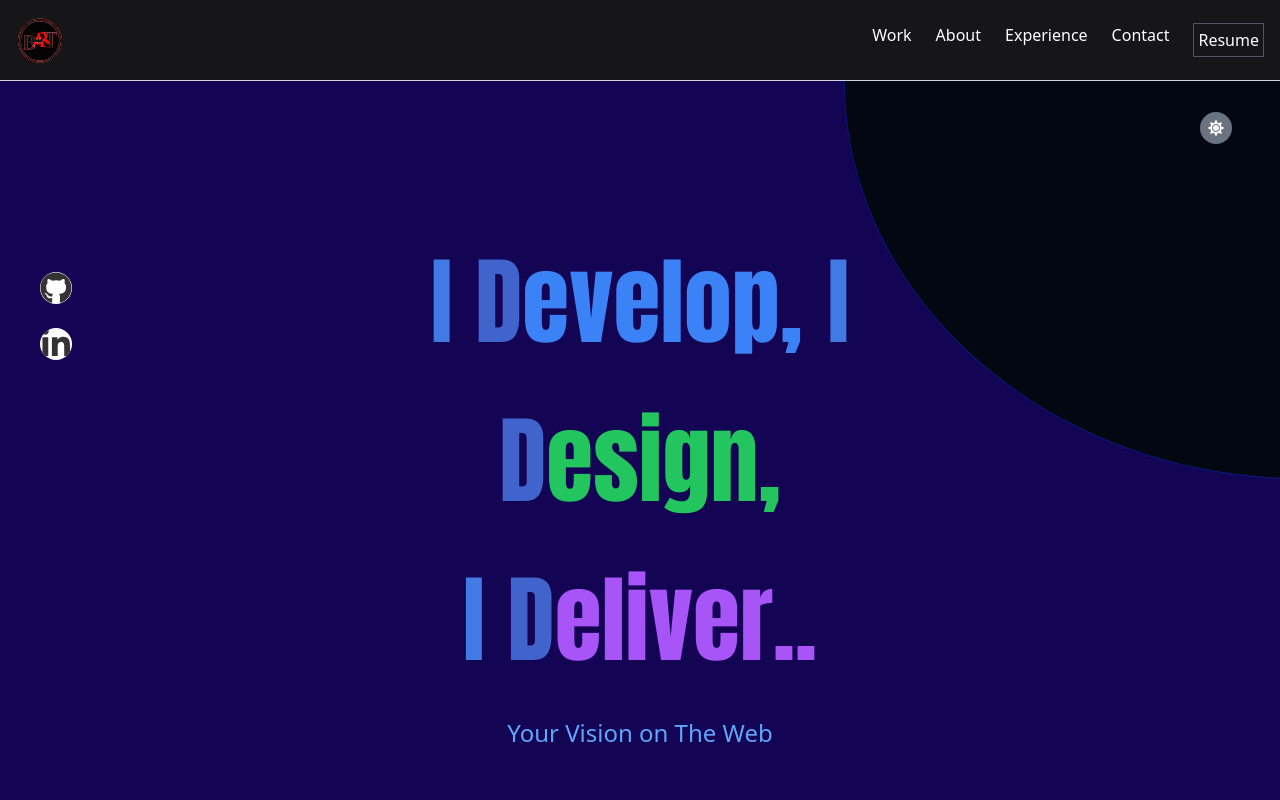
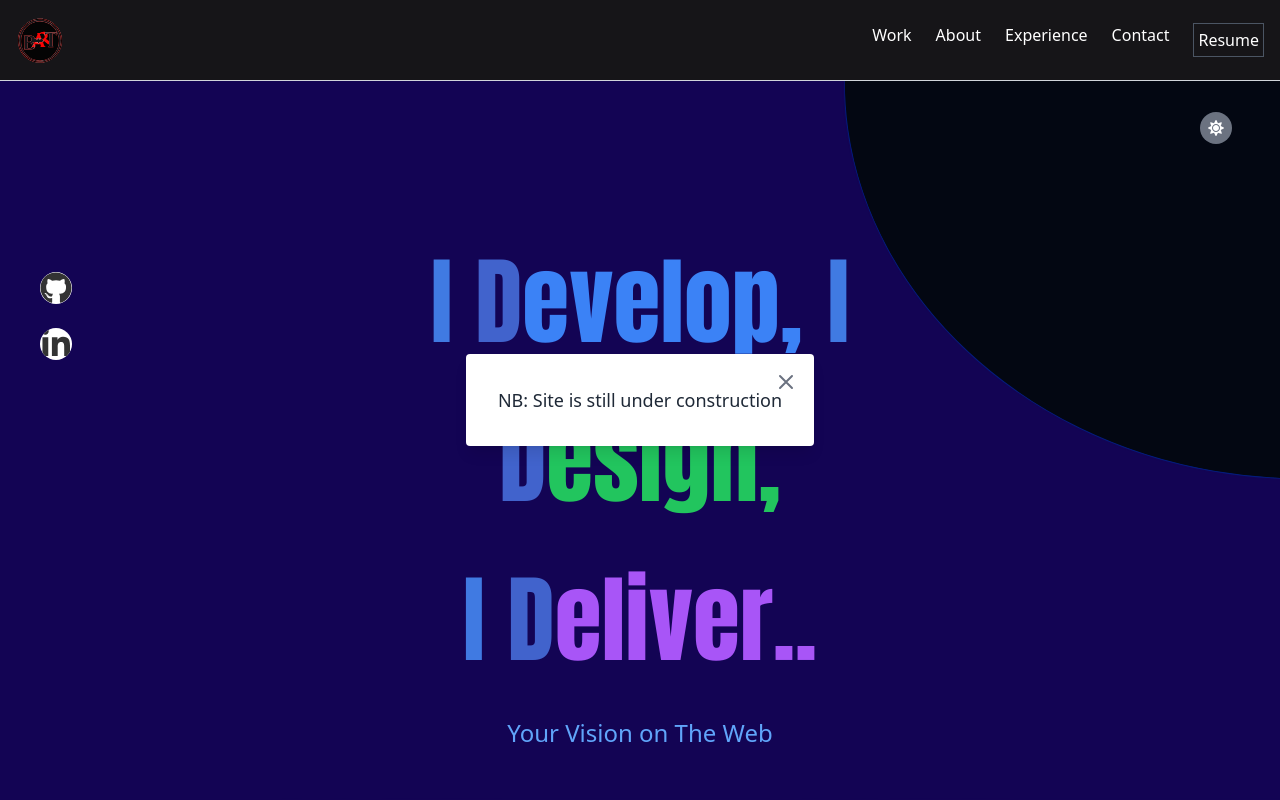
Before and after one commit to Bart-Plange/portfolioV2, a React (Vite) app: page / in a window 1280 px wide. Shown: the top 800 px of the page. Built offline with nearby package versions, Linux system fonts and the light colour scheme.

Commit message:
added popup message

```diff
--- /dev/null
+++ b/src/components/Popup.jsx
@@ -0,0 +1,42 @@
+import React, { useState } from 'react';
+
+const Popup = () => {
+  const [isOpen, setIsOpen] = useState(true);
+
+  const handleClose = () => {
+    setIsOpen(false);
+  };
+
+  return (
+    isOpen && (
+      <div className="fixed inset-0 flex items-center justify-center z-50">
+        <div className="bg-white p-8 rounded shadow-lg max-w-md relative">
+          <button
+            onClick={handleClose}
+            className="absolute top-4 right-4 text-gray-500 hover:text-gray-700 focus:outline-none"
+          >
+            <svg
+              xmlns="http://www.w3.org/2000/svg"
+              className="h-6 w-6"
+              fill="none"
+              viewBox="0 0 24 24"
+              stroke="currentColor"
+            >
+              <path
+                strokeLinecap="round"
+                strokeLinejoin="round"
+                strokeWidth="2"
+                d="M6 18L18 6M6 6l12 12"
+              />
+            </svg>
+          </button>
+          <p className="text-center text-gray-800 text-lg">
+            NB: Site is still under construction
+          </p>
+        </div>
+      </div>
+    )
+  );
+};
+
+export default Popup;
--- a/src/components/index.jsx
+++ b/src/components/index.jsx
@@ -12,3 +12,4 @@ export {default as Testimony} from './testimony/Testimony'
 export {default as Cta} from './cta/Cta'
 export { default as Contact } from './contact/Contact'
 export {default as CaseStudy} from './casestudies/CaseStudy'
+export {default as Popup} from './Popup'
--- a/src/pages/HomePage.jsx
+++ b/src/pages/HomePage.jsx
@@ -1,8 +1,9 @@
 
-import { Hero, About, Work, Skills, Testimony, Cta } from '../components';
+import { Hero, About, Work, Skills, Testimony, Cta, Popup } from '../components';
 const HomePage = () => {
   return <div className='dark:bg-gray-950'>
     <div className='lg:ml-64 lg:mr-64 p-4'>
+      <Popup />
       <Hero />
       <Work />
       <About />
```
